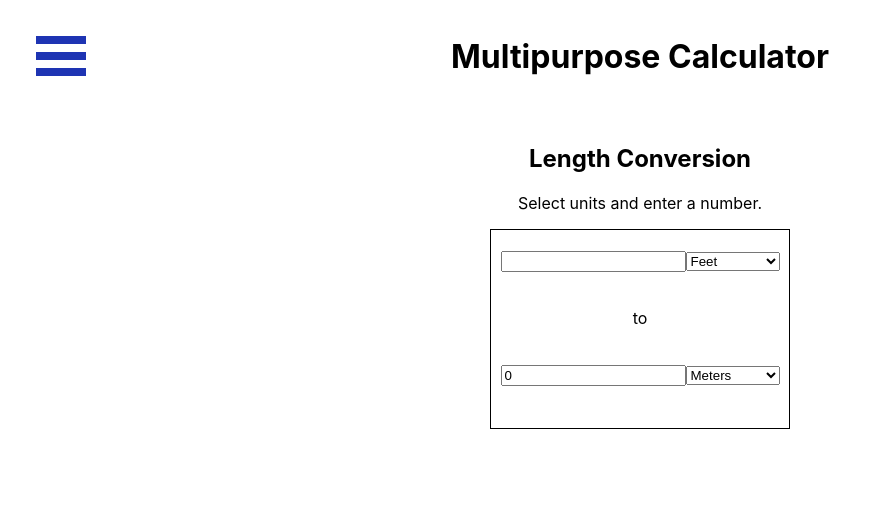
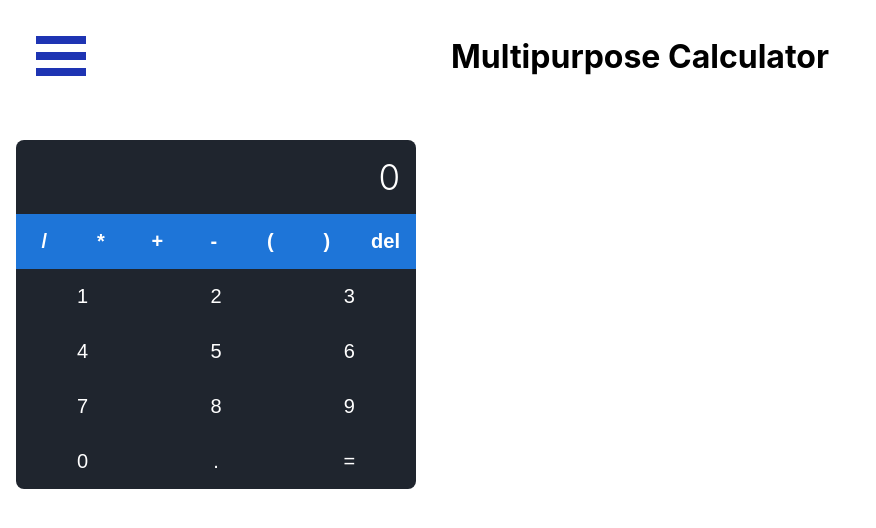
Before and after one commit to F1TR4t/SWE632_Calculator, a React (Create React App) app: page / in a window 1280 px wide. Shown: the top 528 px of the page, without its empty margins (0-876 px from the left). Built offline with nearby package versions, Linux system fonts and the light colour scheme.

Commit message:
Added Router to Simple Calculator

```diff
--- a/src/App.js
+++ b/src/App.js
@@ -5,6 +5,7 @@ import Temperature from "./Components/Conversion/Temperature";
 import Volume from "./Components/Conversion/Volume";
 import Speed from "./Components/Conversion/Speed";
 import Data from "./Components/Conversion/Data";
+import Calculator from "./Components/Calculator";
 import { BrowserRouter as Router,Routes, Route, Link } from 'react-router-dom';
 
 import React from "react";
@@ -26,7 +27,6 @@ function App() {
   return (
 
     <>
-
       <div className = "App" id="outer-container">
         <Sidebar pageWrapId={'page-wrap'} outerContainerId = {'outer-container'} />
         <div><h1>Multipurpose Calculator</h1></div>
@@ -38,7 +38,8 @@ function App() {
 
     <Router>
     <Routes>
-      <Route exact path = '/' element={<Length />}></Route>
+      <Route exact path = '/' element={<Calculator />}></Route>
+      <Route exact path = '/Length' element={<Length />}></Route>
       <Route exact path = '/Mass' element={<Mass />}></Route>
       <Route exact path = '/Temperature' element={<Temperature />}></Route>
       <Route exact path = '/Volume' element={<Volume />}></Route>
```
